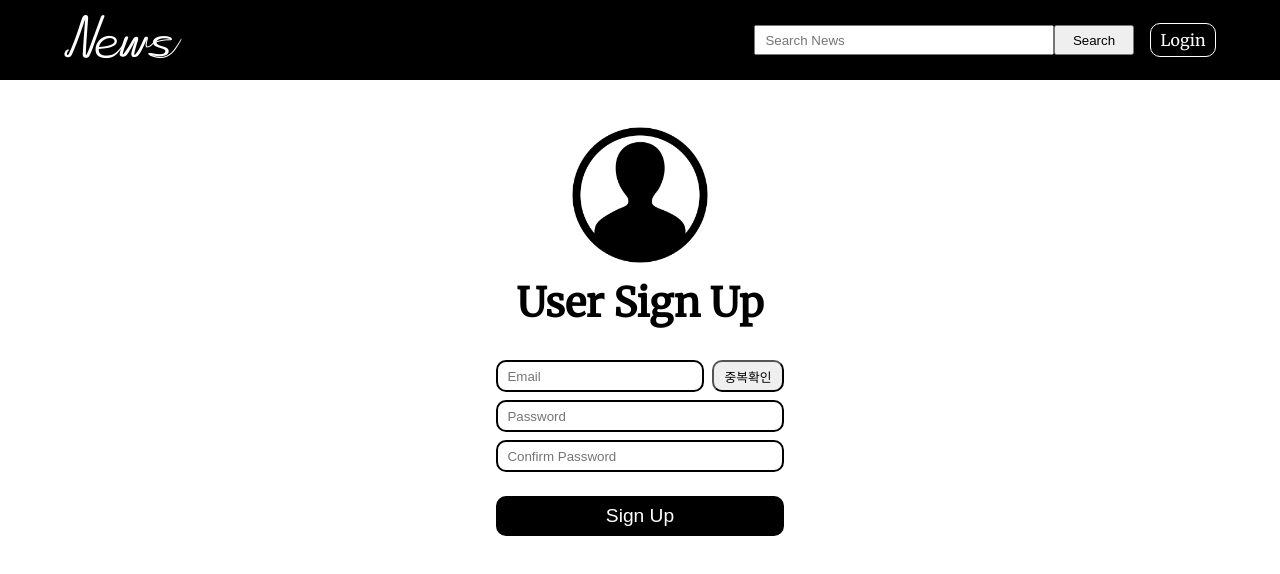
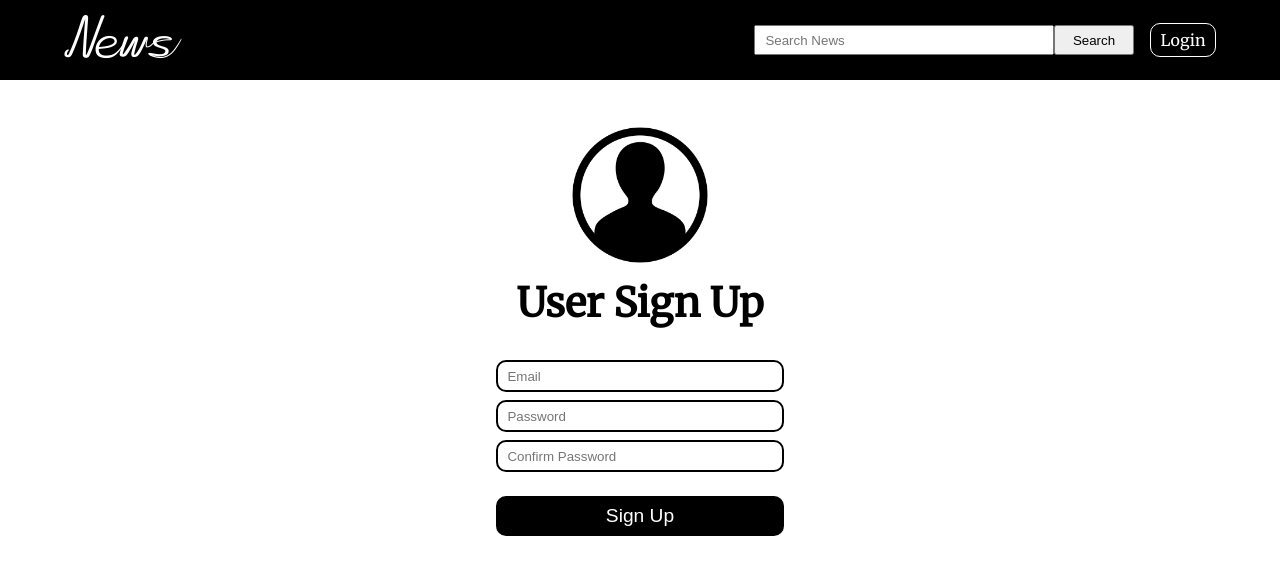
Before and after one commit to BbangSe01/-ToyProject-NEWS-WebService, a Vue app: page /signup in a window 1280 px wide. Shown: the top 574 px of the page. Built offline with nearby package versions, Linux system fonts and the light colour scheme; no server answers.

Commit message:
[FEAT] Input 초기 입력 유무 v-model로 연결

```diff
--- a/src/components/parts/auth/SignupInput.vue
+++ b/src/components/parts/auth/SignupInput.vue
@@ -1,6 +1,5 @@
 <template>
   <div class="signup-input-area">
-    <div class="username-line">
     <input
       :value="modelValue.username"
       class="signup-username-input"
@@ -8,9 +7,8 @@
       placeholder="  Email"
       type="email"
       @input="(e) => updateField('username', e)"
+      @blur="updateTouched('username')"
     />
-      <button class="dup-check-btn">중복확인</button>
-    </div>
     <input
       :value="modelValue.password"
       class="signup-pw-input"
@@ -18,6 +16,7 @@
       placeholder="  Password"
       type="password"
       @input="(e) => updateField('password', e)"
+      @blur="updateTouched('password')"
     />
     <input
       :value="modelValue.password2"
@@ -32,12 +31,13 @@
 
 <script setup lang="ts">
   import { defineProps, defineEmits } from "vue";
-  import type { baseInputType } from "../../../types";
+  import type { baseInputType, baseTouchType } from "../../../types";
   const props = defineProps<{
     modelValue: baseInputType;
+    touched: baseTouchType;
   }>();
 
-  const emit = defineEmits(["update:modelValue"]);
+  const emit = defineEmits(["update:modelValue", "update:touched"]);
 
   const updateField = (key: keyof baseInputType, e: Event) => {
     const newValue = (e.target as HTMLInputElement).value;
@@ -47,6 +47,13 @@
       [key]: newValue,
     });
   };
+
+  const updateTouched = (key: keyof baseInputType) => {
+    emit("update:touched", {
+      ...props.touched,
+      [key]: true,
+    });
+  };
 </script>
 
 <style scoped>
@@ -54,29 +61,11 @@
     display: flex;
     flex-direction: column;
   }
-  .username-line {
-    display: flex;
-  }
-  .signup-username-input {
-    width: 13rem;
-    height: 2rem;
-    border: 2px solid black;
-    border-radius: 10px;
-    margin-bottom: 0.5rem;
-  }
-  .signup-pw-input {
+  .signup-input-area input {
     width: 18rem;
     height: 2rem;
     border: 2px solid black;
     border-radius: 10px;
     margin-bottom: 0.5rem;
   }
-  .dup-check-btn {
-    width: 4.5rem;
-    margin-left: 0.5rem;
-    height: 2rem;
-    font-size: 0.8rem;
-    border-radius: 10px;
-    cursor: pointer;
-  }
 </style>
```
Lines whose indentation alone changed are shown as unchanged.
